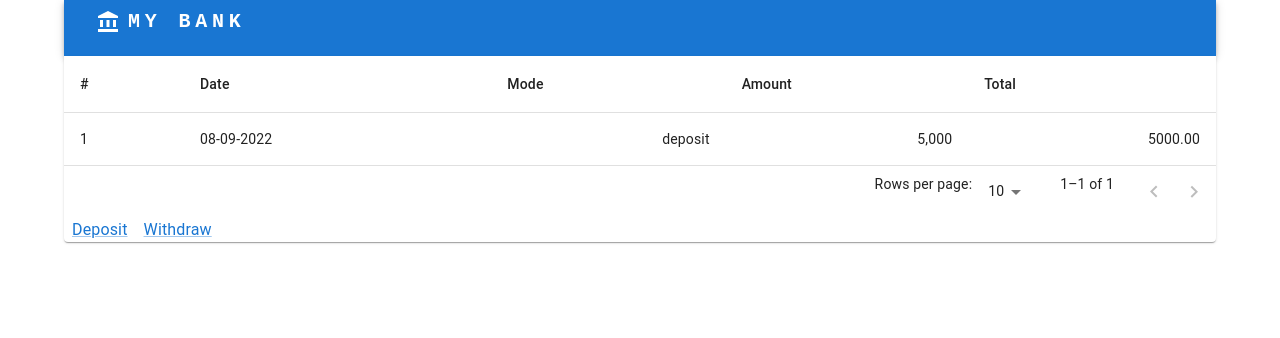
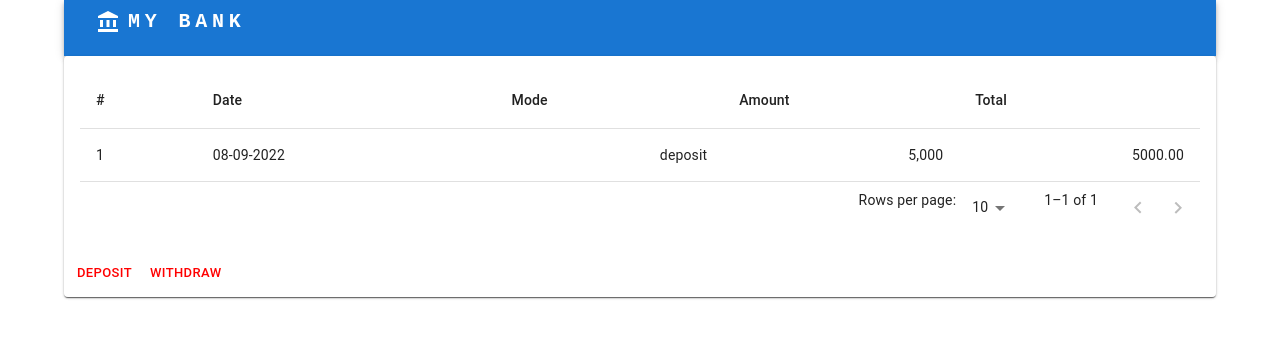
Before and after one commit to shubham-webileapps/react-ts-wckokx, a React (Create React App) app: page /Statement in a window 1280 px wide. Shown: the top 338 px of the page. Built offline with nearby package versions, Linux system fonts and the light colour scheme.

Commit message:
1 file modified

```diff
--- a/components/Statement.tsx
+++ b/components/Statement.tsx
@@ -1,6 +1,10 @@
 import * as React from 'react';
 // import { Link } from 'react-router-dom';
 import Paper from '@mui/material/Paper';
+import Box from '@mui/material/Box';
+import Card from '@mui/material/Card';
+import CardActions from '@mui/material/CardActions';
+import CardContent from '@mui/material/CardContent';
 import Table from '@mui/material/Table';
 import TableBody from '@mui/material/TableBody';
 import TableCell from '@mui/material/TableCell';
@@ -10,7 +14,7 @@ import TablePagination from '@mui/material/TablePagination';
 import TableRow from '@mui/material/TableRow';
 import { useSelector } from 'react-redux';
 import { Link as RouterLink } from 'react-router-dom';
-import Link from '@mui/material/Link';
+import Button from '@mui/material/Button';
 
 interface Column {
   id: 'a' | 'date' | 'mode' | 'amount' | 'total';
@@ -88,6 +92,9 @@ export default function Statement() {
 
   return (
     <Paper sx={{ width: '100%' }}>
+      <Box>
+        <Card>
+          <CardContent>
             <TableContainer sx={{ maxHeight: 440 }}>
               <Table stickyHeader aria-label="sticky table">
                 <TableHead>
@@ -104,7 +111,12 @@ export default function Statement() {
                     .slice(page * rowsPerPage, page * rowsPerPage + rowsPerPage)
                     .map((row) => {
                       return (
-                  <TableRow hover role="checkbox" tabIndex={-1} key={row.code}>
+                        <TableRow
+                          hover
+                          role="checkbox"
+                          tabIndex={-1}
+                          key={row.code}
+                        >
                           {columns.map((column) => {
                             const value = row[column.id];
                             return (
@@ -130,12 +142,27 @@ export default function Statement() {
               onPageChange={handleChangePage}
               onRowsPerPageChange={handleChangeRowsPerPage}
             />
-      <Link component={RouterLink} className="mx-2" to="/Deposit">
+          </CardContent>
+          <CardActions>
+            <Button
+              component={RouterLink}
+              size="small"
+              sx={{ color: 'red' }}
+              to="/Deposit"
+            >
               Deposit
-      </Link>
-      <Link component={RouterLink} className="mx-2" to="/Withdraw">
+            </Button>
+            <Button
+              component={RouterLink}
+              size="small"
+              sx={{ color: 'red' }}
+              to="/Withdraw"
+            >
               Withdraw
-      </Link>
+            </Button>
+          </CardActions>
+        </Card>
+      </Box>
     </Paper>
   );
 }
```
Lines whose indentation alone changed are shown as unchanged.
